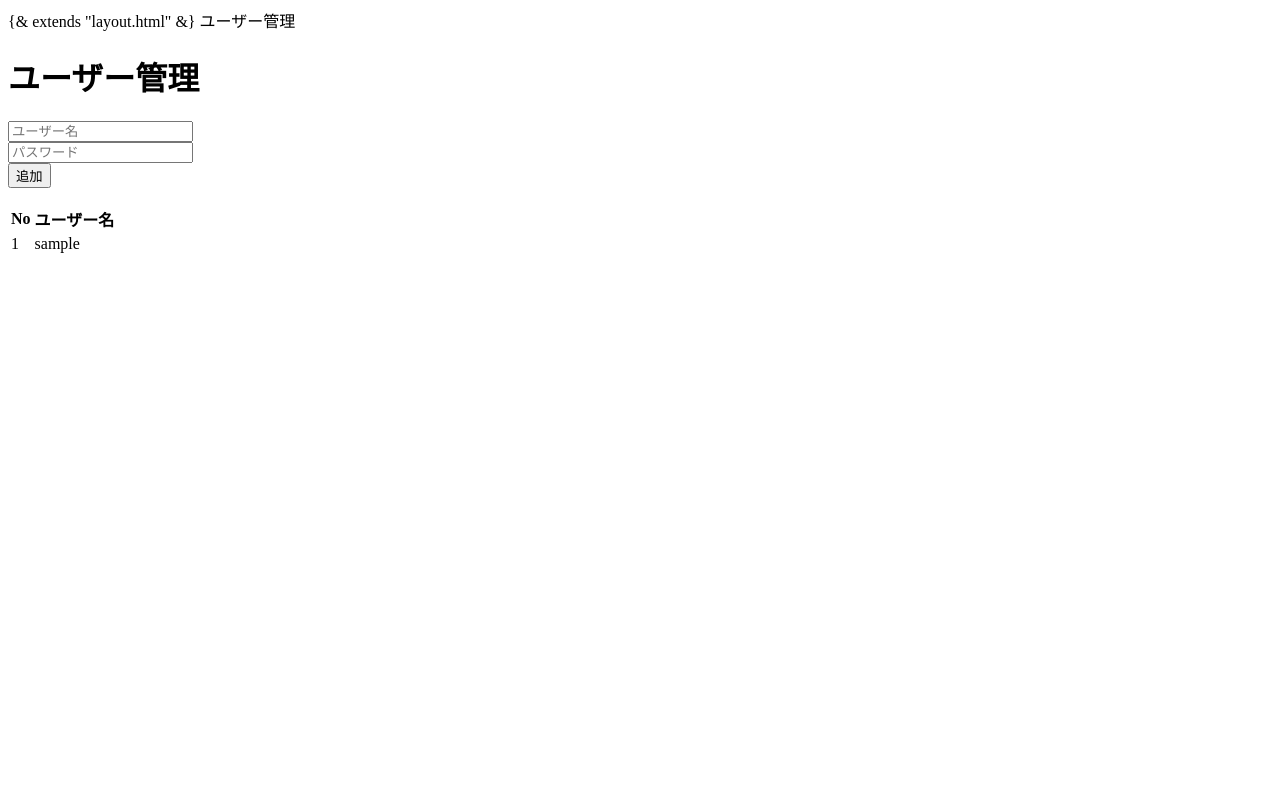
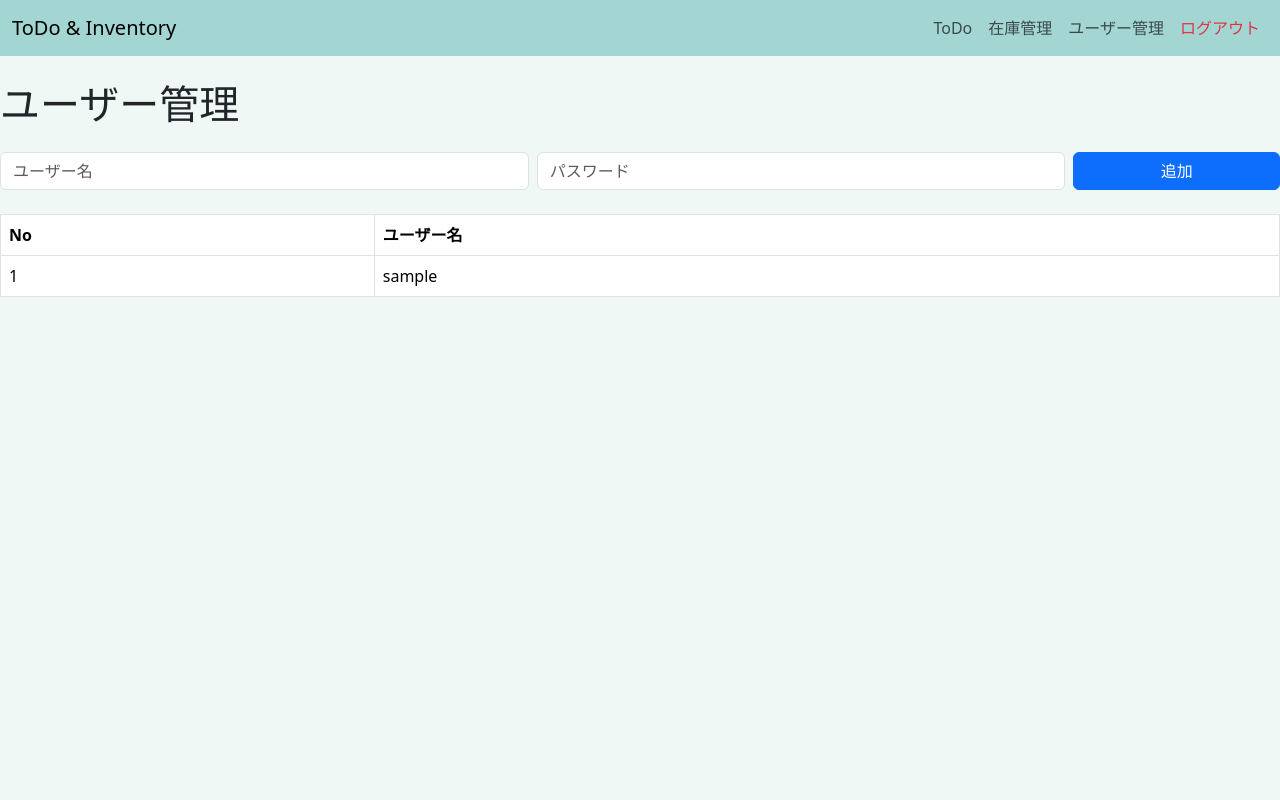
Before and after one commit to Yuuki-Creat/ToDo_app, a Flask app: page /users in a window 1280 px wide. Run offline with Flask 3, Linux system fonts and the light colour scheme; tables that the repository leaves empty hold one stand-in row (values such as "Sample post").

Commit message:
layout Add html repair

```diff
--- a/templates/inventory.html
+++ b/templates/inventory.html
@@ -1,4 +1,4 @@
-{& extends "layout.html" &}
+{% extends "layout.html" %}
 {% block title %}在庫管理{% endblock %}
 {% block content %}
 <h1 class="mb-4">在庫管理</h1>
--- a/templates/users.html
+++ b/templates/users.html
@@ -1,4 +1,4 @@
-{& extends "layout.html" &}
+{% extends "layout.html" %}
 {% block title %}ユーザー管理{% endblock %}
 {% block content %}
 <h1 class="mb-4">ユーザー管理</h1>
```
